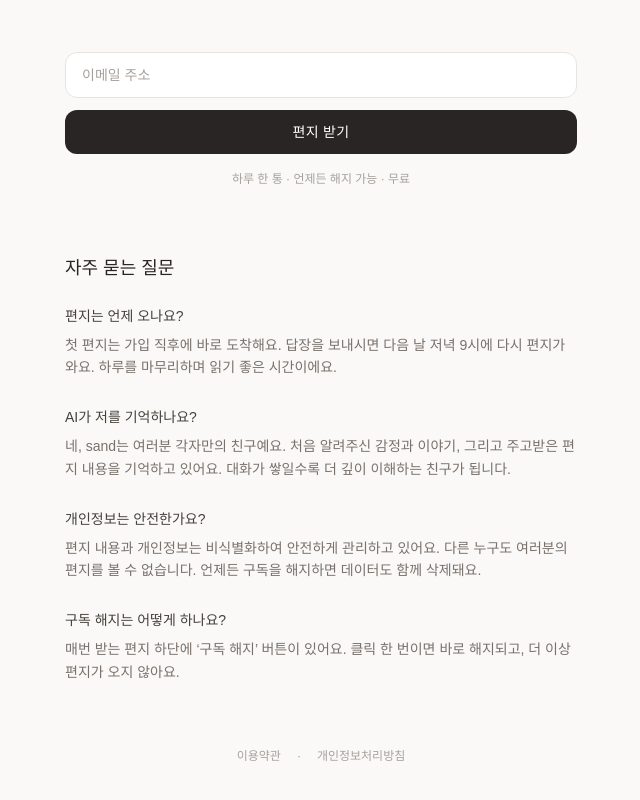
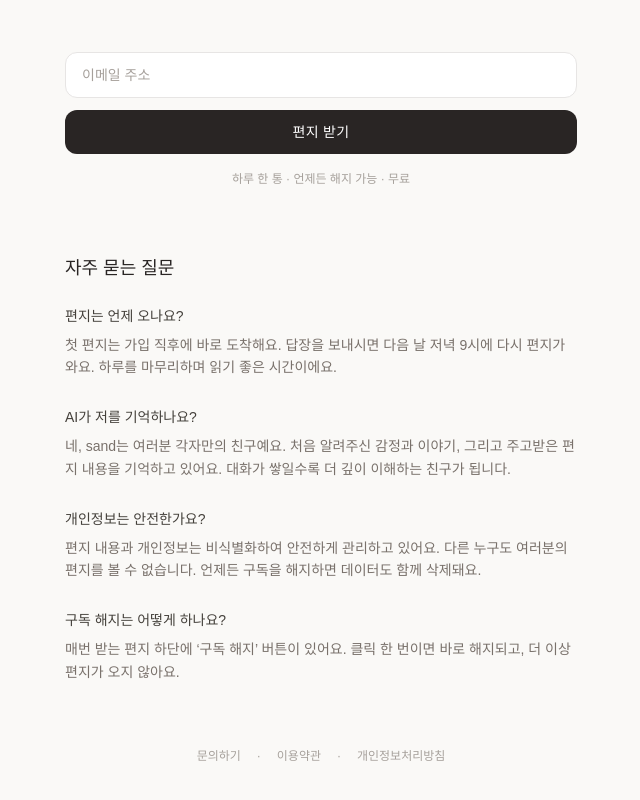
Before and after one commit to rimmyhub/sand-project, a Next.js app: page / in a window 1280 px wide. Shown: the part 844-1644 px from the top of the page, without its empty margins (319-959 px from the left). Built offline with nearby package versions, Linux system fonts and the light colour scheme; no server answers.

Commit message:
Add contact button to landing page footer
Co-Authored-By: Claude Opus 4.6 <noreply@anthropic.com>

```diff
--- a/src/app/page.tsx
+++ b/src/app/page.tsx
@@ -122,6 +122,8 @@ export default function LandingPage() {
 
         {/* 약관 링크 */}
         <footer className="flex justify-center gap-4 text-xs text-stone-400">
+          <button onClick={() => alert("문의: gpfla5503@gmail.com")} className="hover:text-stone-600 transition-colors">문의하기</button>
+          <span>·</span>
           <a href="/terms" className="hover:text-stone-600 transition-colors">이용약관</a>
           <span>·</span>
           <a href="/privacy" className="hover:text-stone-600 transition-colors">개인정보처리방침</a>
```
